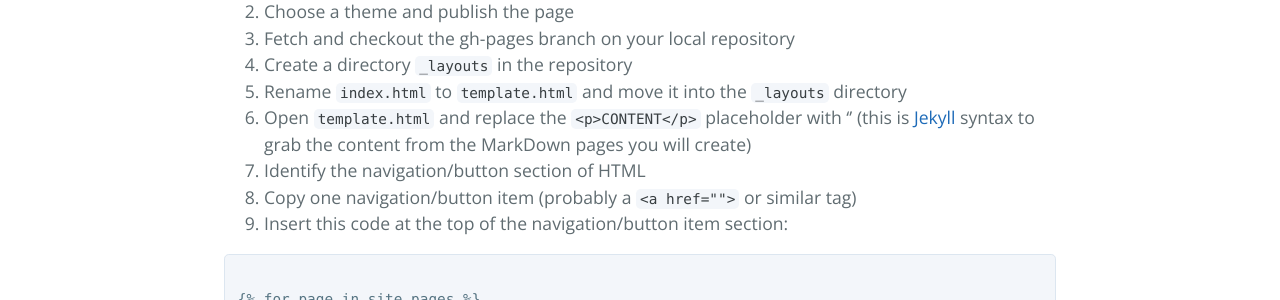
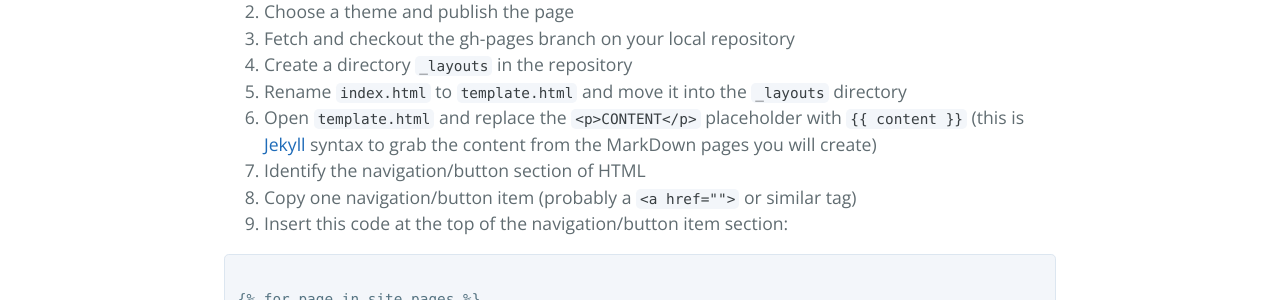
Before and after one commit to phuston/patrickandfrantonarethebestninjas, a Jekyll site: the page built from howto.md, in a window 1280 px wide. Shown: the part 607-907 px from the top of the page. Built offline with Jekyll 4.4.1, drawn with Linux system fonts in a browser that asks for light colours; some of the changed lines change nothing that is shown.

Commit message:
Actually fixes problem with jekyll escape syntax

```diff
--- a/howto.md
+++ b/howto.md
@@ -12,7 +12,7 @@ filename: howto
 3. Fetch and checkout the gh-pages branch on your local repository
 4. Create a directory `_layouts` in the repository
 5. Rename `index.html` to `template.html` and move it into the `_layouts` directory
-6. Open `template.html` and replace the `<p>CONTENT</p>` placeholder with '{{ content }}' (this is [Jekyll](https://jekyllrb.com) syntax to grab the content from the MarkDown pages you will create)
+6. Open `template.html` and replace the `<p>CONTENT</p>` placeholder with {% raw %}`{{ content }}`{% endraw %} (this is [Jekyll](https://jekyllrb.com) syntax to grab the content from the MarkDown pages you will create)
 7. Identify the navigation/button section of HTML
 8. Copy one navigation/button item (probably a `<a href="">` or similar tag)
 9. Insert this code at the top of the navigation/button item section:
```
